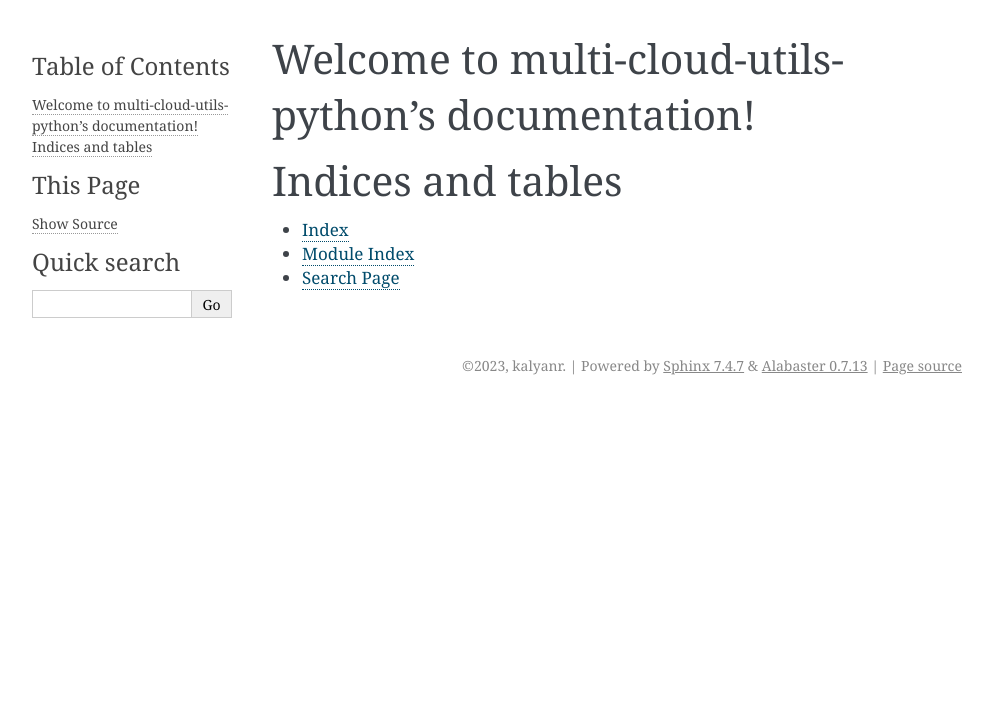
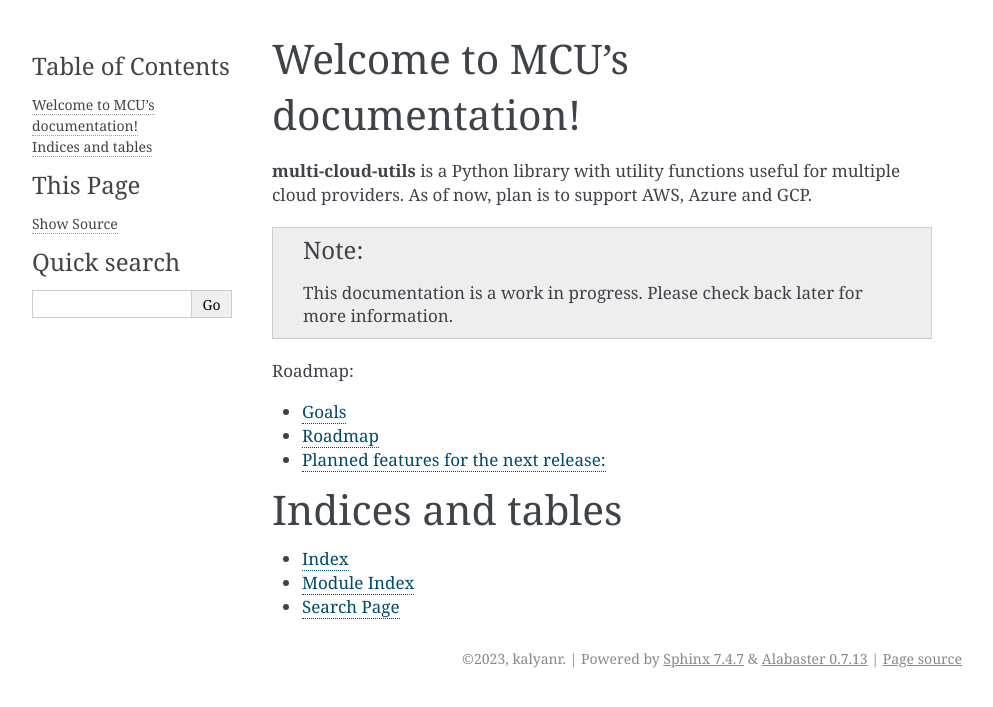
Before and after one commit to rawwar/multi-cloud-utils-python, a Sphinx documentation site: the page built from docs/source/index.rst, in a window 1280 px wide. Shown: the top 707 px of the page, without its empty margins (148-1141 px from the left). Built offline with Sphinx 7.4.7, drawn with Linux system fonts in a browser that asks for light colours.

Commit message:
basic roadmap

```diff
--- a/docs/source/conf.py
+++ b/docs/source/conf.py
@@ -1,55 +1,27 @@
 # Configuration file for the Sphinx documentation builder.
 #
-# This file only contains a selection of the most common options. For a full
-# list see the documentation:
+# For the full list of built-in configuration values, see the documentation:
 # https://www.sphinx-doc.org/en/master/usage/configuration.html
 
-# -- Path setup --------------------------------------------------------------
+# -- Project information -----------------------------------------------------
+# https://www.sphinx-doc.org/en/master/usage/configuration.html#project-information
 
-# If extensions (or modules to document with autodoc) are in another directory,
-# add these directories to sys.path here. If the directory is relative to the
-# documentation root, use os.path.abspath to make it absolute, like shown here.
-#
-# import os
-# import sys
-# sys.path.insert(0, os.path.abspath('.'))
-
-
-# -- Project information -----------------------------------------------------
-
-project = 'multi-cloud-utils-python'
-copyright = '2023, kalyanr<kalyan.ben10@gmail.com>'
-author = 'kalyanr<kalyan.ben10@gmail.com>'
-
-# The full version, including alpha/beta/rc tags
+project = 'multi-cloud-utils'
+copyright = '2023, kalyanr'
+author = 'kalyanr'
 release = '0.1.0'
 
+# -- General configuration ---------------------------------------------------
+# https://www.sphinx-doc.org/en/master/usage/configuration.html#general-configuration
 
-# -- General configuration ---------------------------------------------------
+extensions = []
 
-# Add any Sphinx extension module names here, as strings. They can be
-# extensions coming with Sphinx (named 'sphinx.ext.*') or your custom
-# ones.
-extensions = [
-]
-
-# Add any paths that contain templates here, relative to this directory.
 templates_path = ['_templates']
-
-# List of patterns, relative to source directory, that match files and
-# directories to ignore when looking for source files.
-# This pattern also affects html_static_path and html_extra_path.
 exclude_patterns = []
 
 
 # -- Options for HTML output -------------------------------------------------
+# https://www.sphinx-doc.org/en/master/usage/configuration.html#options-for-html-output
 
-# The theme to use for HTML and HTML Help pages.  See the documentation for
-# a list of builtin themes.
-#
 html_theme = 'alabaster'
-
-# Add any paths that contain custom static files (such as style sheets) here,
-# relative to this directory. They are copied after the builtin static files,
-# so a file named "default.css" will overwrite the builtin "default.css".
 html_static_path = ['_static']
--- a/docs/source/index.rst
+++ b/docs/source/index.rst
@@ -1,14 +1,24 @@
-.. multi-cloud-utils-python documentation master file, created by
-   sphinx-quickstart on Sun Apr 16 17:23:25 2023.
+.. multi-cloud-utils documentation master file, created by
+   sphinx-quickstart on Sun Apr 16 19:06:38 2023.
    You can adapt this file completely to your liking, but it should at least
    contain the root `toctree` directive.
 
-Welcome to multi-cloud-utils-python's documentation!
-====================================================
+Welcome to MCU's documentation!
+=============================================
+
+**multi-cloud-utils** is a Python library with utility functions useful for multiple cloud providers.
+As of now, plan is to support AWS, Azure and GCP.
+
+.. note::
+
+   This documentation is a work in progress. Please check back later for more information.
 
 .. toctree::
    :maxdepth: 2
-   :caption: Contents:
+   :caption: Roadmap:
+
+   roadmap/goals.rst
+   roadmap/roadmap.rst
 
 
 
--- /dev/null
+++ b/docs/source/roadmap/goals.rst
@@ -0,0 +1,6 @@
+Goals
+#####
+
+The goal of this project is to provide re-usable utilty functionalities related to multiple
+cloud providers like AWS, Azure, GCP, etc. In simple words, you can always depend on multi-cloud-utils
+to have all your cloud related utility functions in one place.
--- a/pyproject.toml
+++ b/pyproject.toml
@@ -40,6 +40,7 @@ meltano = "mcu.cli:main"
 
 [tool.poetry.group.docs.dependencies]
 sphinx = "^6.1.3"
+myst-parser = "^1.0.0"
 
 
 [tool.poetry.group.dev.dependencies]
```
Also changed, not shown: docs/source/roadmap/roadmap.rst (added, +13 -0 lines), 2 other files.
